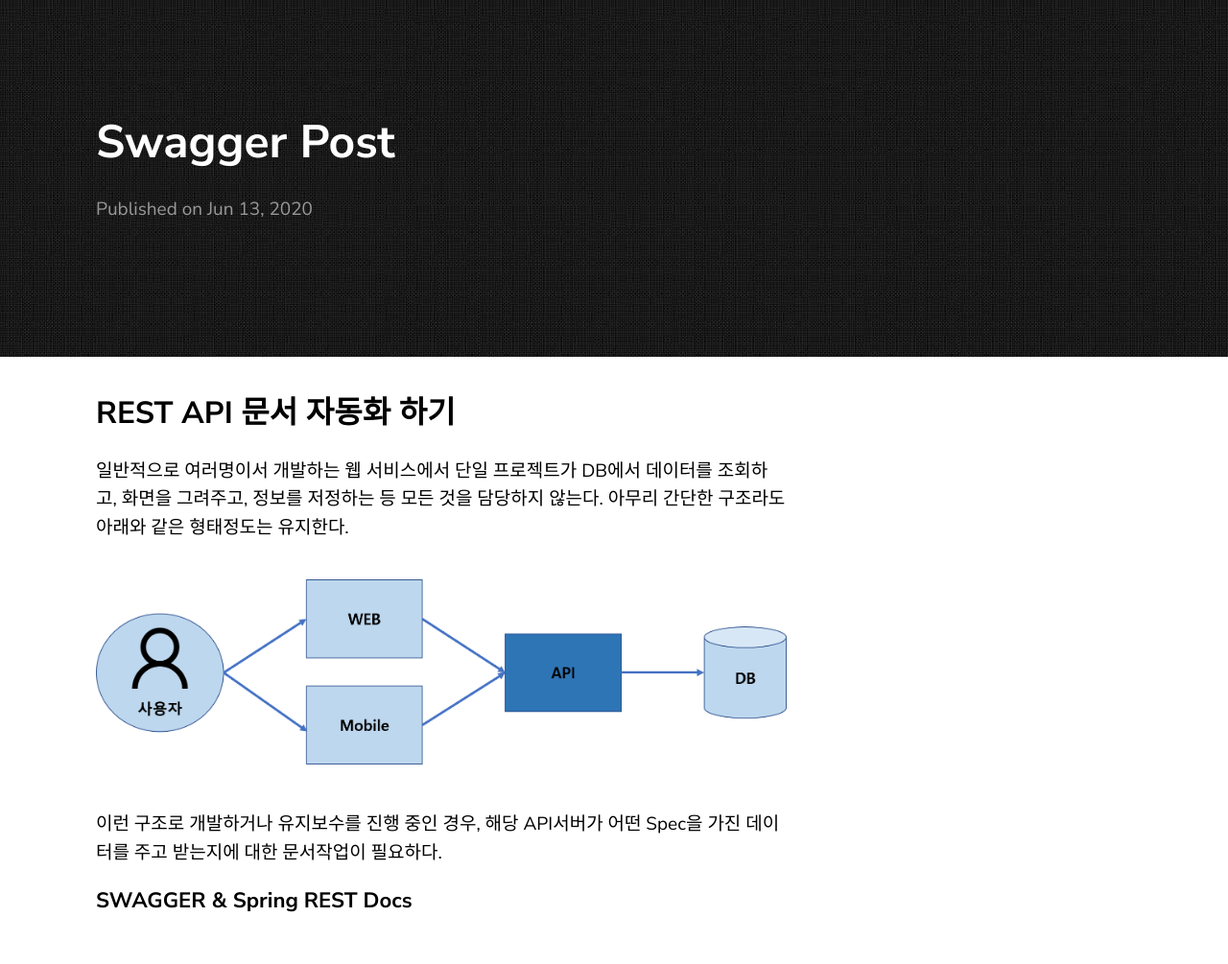
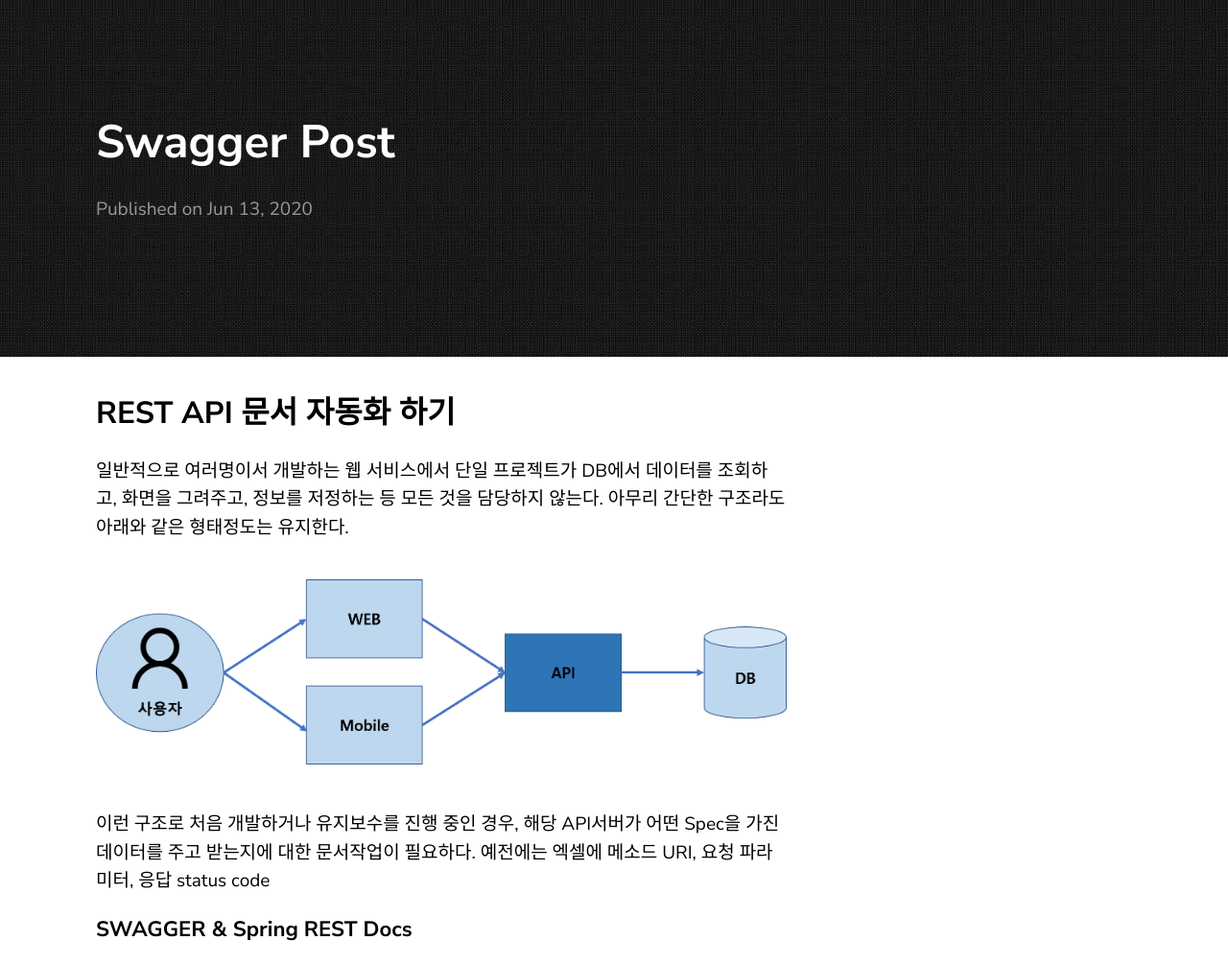
Before and after one commit to rbwls31/rbwls31.github.io, a Jekyll site: the page built from _posts/2020-06-13-swagger-post.markdown, in a window 1280 px wide. Shown: the whole page at 96% size. Built offline with Jekyll 4.4.1, drawn with Linux system fonts in a browser that asks for light colours; our own code applies the rules of GitHub Pages for plain Markdown files; before the commit the page ends 975 px from its top, so only the background shows below that; part of the change alters nothing that is shown.

Commit message:
_posts/2020-06-13-swagger-post.markdown updated from https://stackedit.io/

```diff
--- a/_posts/2020-06-13-swagger-post.markdown
+++ b/_posts/2020-06-13-swagger-post.markdown
@@ -3,7 +3,8 @@
 
 ![web](https://raw.githubusercontent.com/rbwls31/rbwls31.github.io/master/images/WEB.png)
 
-이런 구조로 개발하거나 유지보수를 진행 중인 경우, 해당 API서버가 어떤 Spec을 가진 데이터를 주고 받는지에 대한 문서작업이 필요하다.
+이런 구조로 처음 개발하거나 유지보수를 진행 중인 경우, 해당 API서버가 어떤 Spec을 가진 데이터를 주고 받는지에 대한 문서작업이 필요하다.
+예전에는 엑셀에 메소드 URI, 요청 파라미터, 응답 status code
 
 
 ### SWAGGER & Spring REST Docs
@@ -12,7 +13,7 @@
 
 
 <!--stackedit_data:
-eyJoaXN0b3J5IjpbNDcyNTM5NjQ0LC0xNzY2NzIyODQ4LDUwNz
-g5NzU3Nyw2OTcwMjc2MiwtNDgyNzk2OTMxLC00NzYzMjg2MThd
-fQ==
+eyJoaXN0b3J5IjpbLTUyMTg3NDQwMywtMTc2NjcyMjg0OCw1MD
+c4OTc1NzcsNjk3MDI3NjIsLTQ4Mjc5NjkzMSwtNDc2MzI4NjE4
+XX0=
 -->
```
